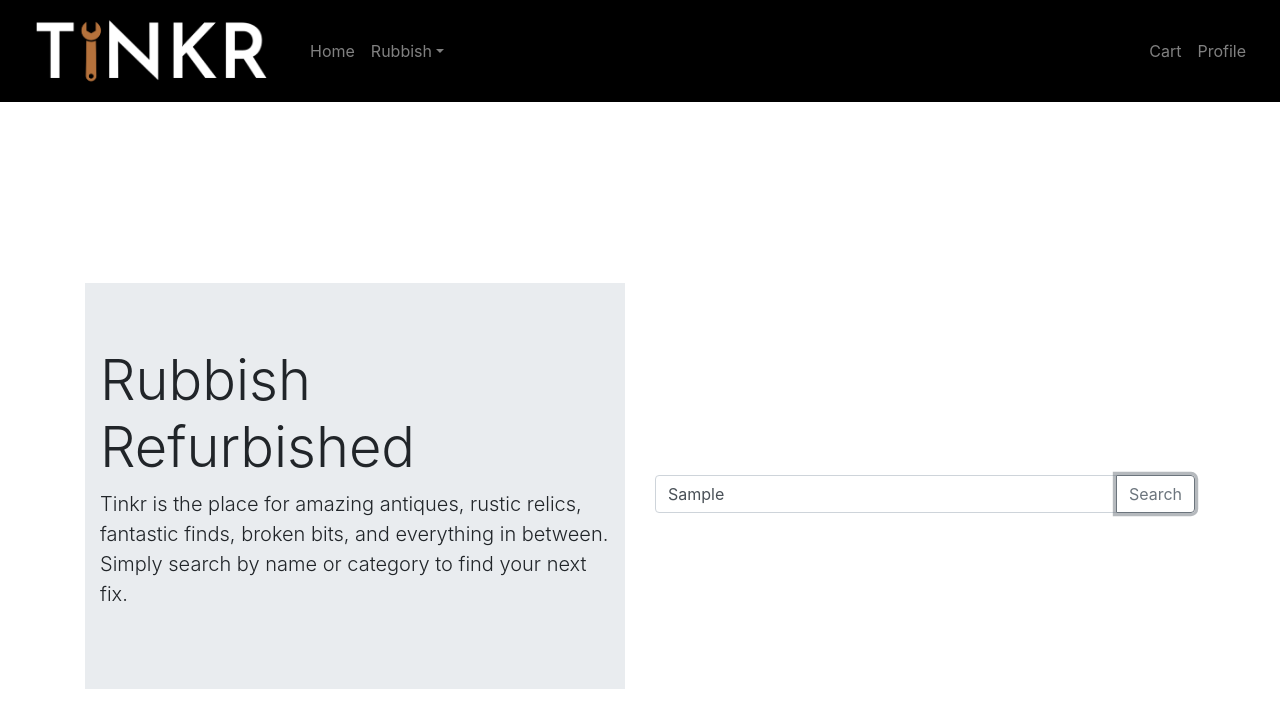
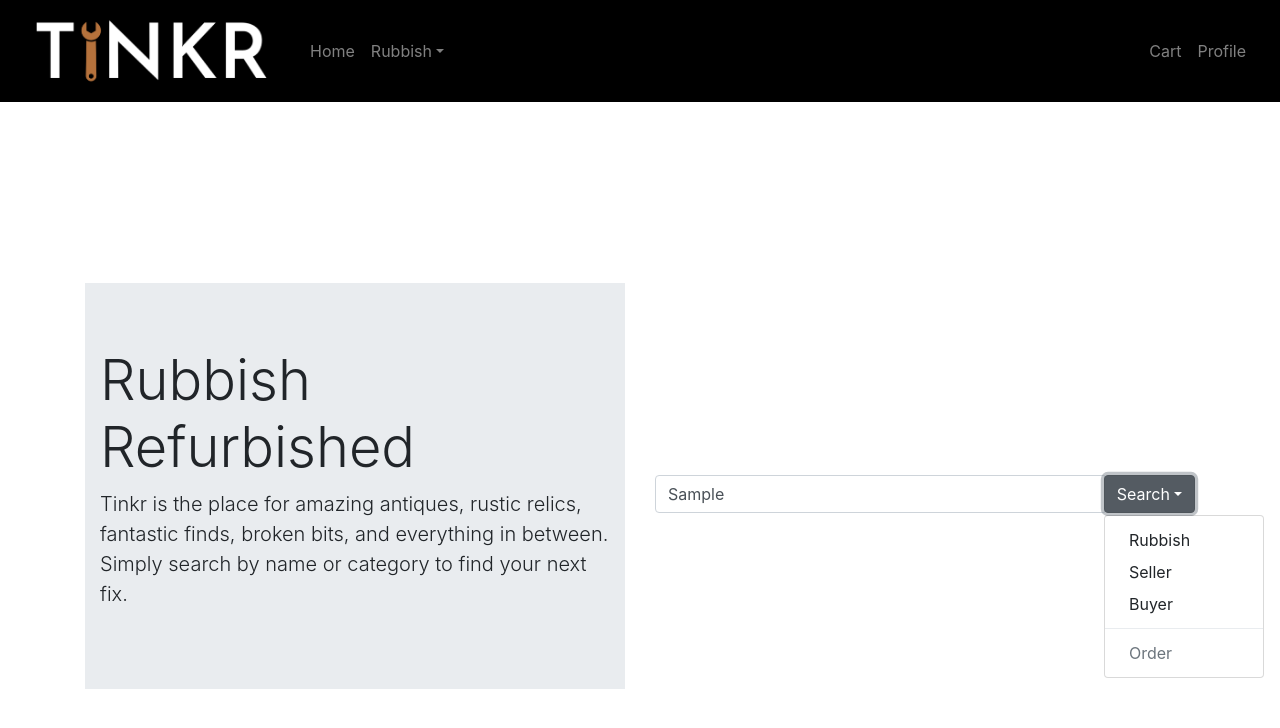
Before and after one commit to BillyCranston/Bangazon-Tinkr, a React (Create React App) app in the folder bangazon-tinkr.ui/: page / in a window 1280 px wide. Both pictures are taken after typing "Sample" into the empty fields and a click on the button "Search". Shown: the top 728 px of the page. Built offline with nearby package versions, Linux system fonts and the light colour scheme; no server answers.

Commit message:
added dropdown

```diff
--- a/bangazon-tinkr.ui/package.json
+++ b/bangazon-tinkr.ui/package.json
@@ -17,7 +17,8 @@
     "react": "^16.13.1",
     "react-dom": "^16.13.1",
     "react-router-dom": "^5.2.0",
-    "react-scripts": "3.4.1"
+    "react-scripts": "3.4.1",
+    "reactstrap": "^8.4.1"
   },
   "scripts": {
     "start": "react-scripts start",
--- a/bangazon-tinkr.ui/src/components/pages/Home/Home.js
+++ b/bangazon-tinkr.ui/src/components/pages/Home/Home.js
@@ -1,26 +1,26 @@
 import React from 'react';
-
+import Button from '../../shared/Button/Button';
 import './Home.scss';
 
 class Home extends React.Component {
   render() {
     return (
       <div className="Home d-flex justify-content-center align-items-center">
-        <div class=" home-container container d-flex justify-content-center align-items-center">
-          <div class="row">
-            <div class=" home-content col d-flex justify-content-center align-items-center">
-            <div class="jumbotron jumbotron-fluid">
-              <div class="container">
-                <h1 class="display-4">Rubbish Refurbished</h1>
-                <p class="lead">Tinkr is the place for amazing antiques, rustic relics, fantastic finds, broken bits, and everything in between. Simply search by name or category to find your next fix. </p>
+        <div className=" home-container container d-flex justify-content-center align-items-center">
+          <div className="row">
+            <div className=" home-content col d-flex justify-content-center align-items-center">
+            <div className="jumbotron jumbotron-fluid">
+              <div className="container">
+                <h1 className="display-4">Rubbish Refurbished</h1>
+                <p className="lead">Tinkr is the place for amazing antiques, rustic relics, fantastic finds, broken bits, and everything in between. Simply search by name or category to find your next fix. </p>
               </div>
             </div>
             </div>
-            <div class=" home-content col d-flex justify-content-center align-items-center">
-              <div class="input-group mb-3">
-                <input type="text" class="form-control" placeholder="Find something to Tinkr with..." aria-label="tinkrSearch" aria-describedby="basic-addon2"/>
-                  <div class="input-group-append">
-                    <button class="btn btn-outline-secondary" type="button">Search</button>
+            <div className=" home-content col d-flex justify-content-center align-items-center">
+              <div className="input-group mb-3">
+                <input type="text" className="form-control" placeholder="Find something to Tinkr with..." aria-label="tinkrSearch" aria-describedby="basic-addon2"/>
+                  <div className="input-group-append">
+                    <Button />
                   </div>
               </div>
             </div>
--- /dev/null
+++ b/bangazon-tinkr.ui/src/components/shared/Button/Button.js
@@ -0,0 +1,25 @@
+import React, { useState } from 'react';
+import { ButtonDropdown, DropdownToggle, DropdownMenu, DropdownItem } from 'reactstrap';
+
+const DropDown = (props) => {
+  const [dropdownOpen, setOpen] = useState(false);
+
+  const toggle = () => setOpen(!dropdownOpen);
+
+  return (
+    <ButtonDropdown isOpen={dropdownOpen} toggle={toggle}>
+      <DropdownToggle caret>
+        Search
+      </DropdownToggle>
+      <DropdownMenu>
+        <DropdownItem>Rubbish</DropdownItem>
+        <DropdownItem>Seller</DropdownItem>
+        <DropdownItem>Buyer</DropdownItem>
+        <DropdownItem  divider />
+        <DropdownItem disabled>Order</DropdownItem>
+      </DropdownMenu>
+    </ButtonDropdown>
+  );
+}
+
+export default DropDown;
```
Also changed, not shown: 1 other file (tests, documents, lock files or other folders).
